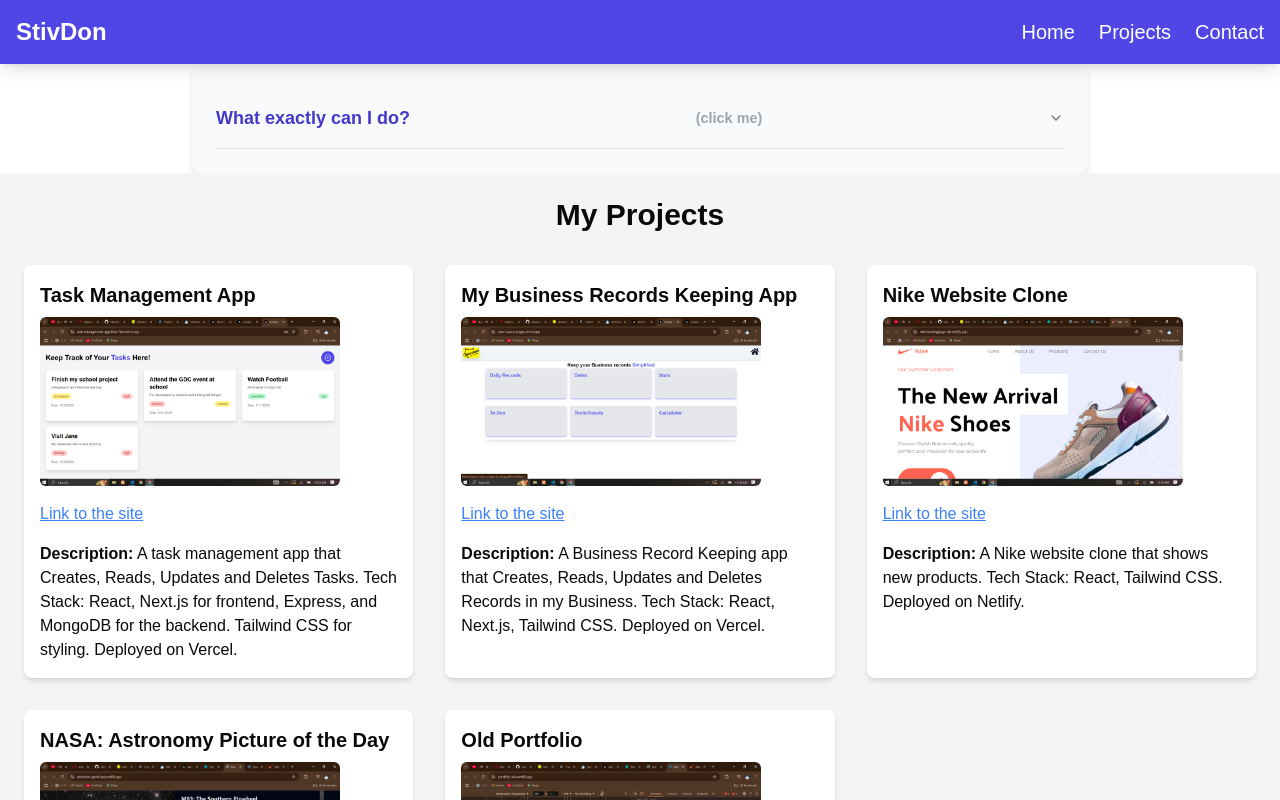
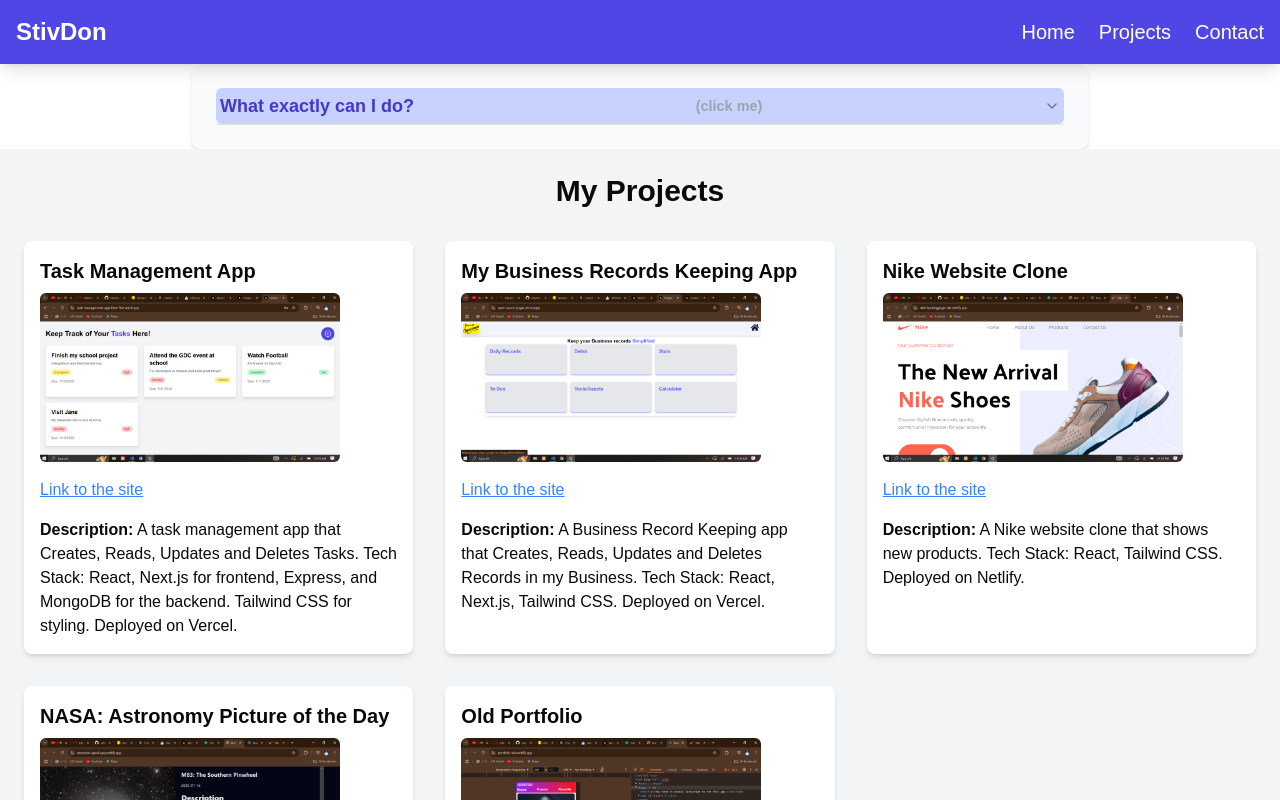
Before and after one commit to stevedon1/portfolio, a Next.js app: page /my-projects in a window 1280 px wide. Shown: the top 800 px of the page. Built offline with nearby package versions, Linux system fonts and the light colour scheme; no server answers.

Commit message:
style accordion component

```diff
--- a/components/AccordionComp.tsx
+++ b/components/AccordionComp.tsx
@@ -12,7 +12,7 @@
       <Accordion type="single" collapsible>
         {/* Parent Accordion */}
         <AccordionItem value="parent">
-          <AccordionTrigger className="text-lg font-bold text-indigo-700 hover:text-indigo-800 transition">
+          <AccordionTrigger className="text-lg bg-indigo-200 p-1 rounded-md font-bold text-indigo-700 hover:text-indigo-800 transition">
             What exactly can I do? <small className="text-gray-400">(click me)</small>
           </AccordionTrigger>
           <AccordionContent className="mt-2 bg-gray-100 p-4 rounded-lg shadow-inner">
```
